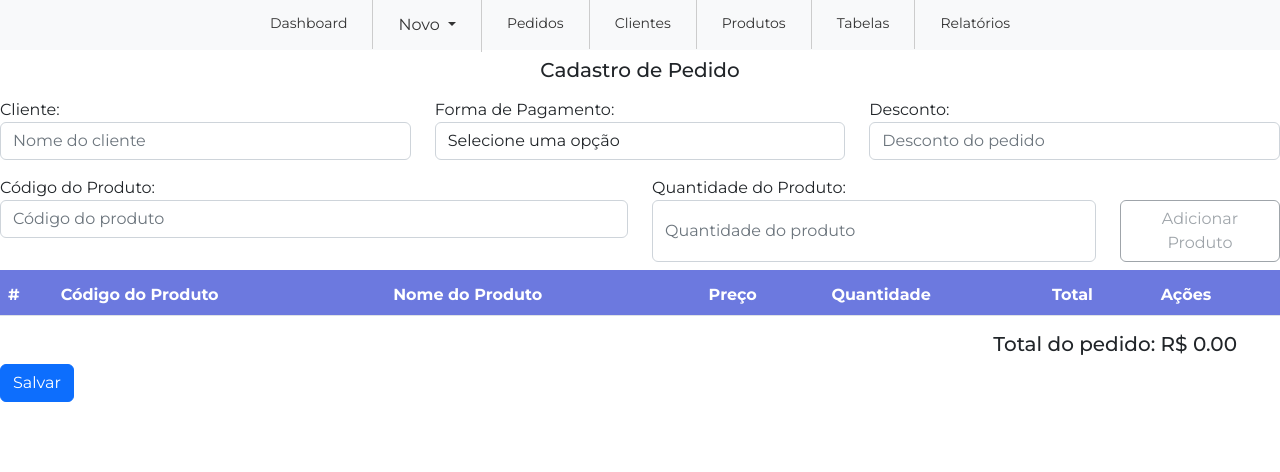
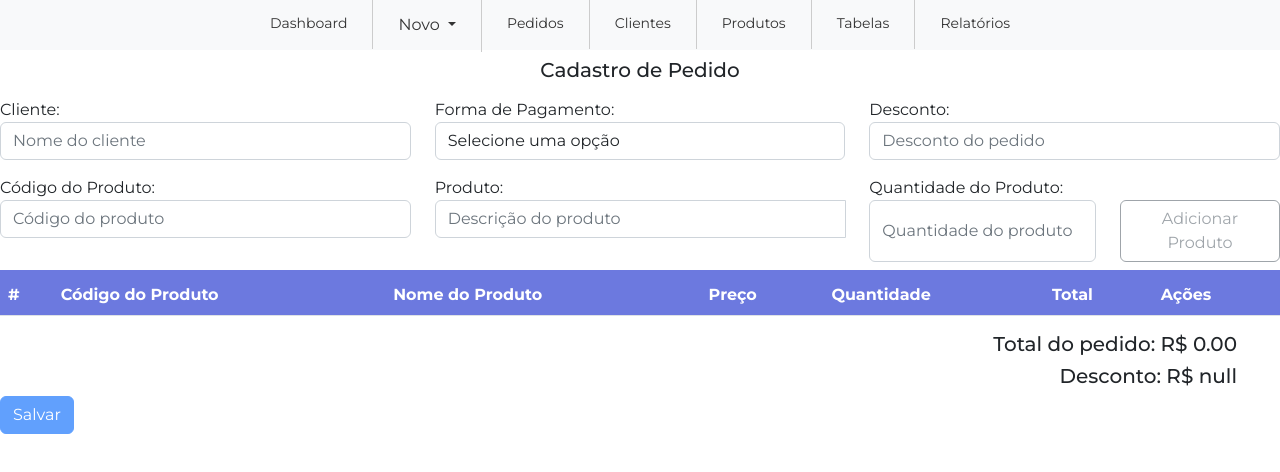
Before and after one commit to rodrigowitt/ErpWeb, an Angular app in the folder Frontend/erpWebapp/: page /pedidos/novo in a window 1280 px wide. Shown: the top 472 px of the page. Built offline with nearby package versions, Linux system fonts and the light colour scheme.

Commit message:
adicao: validacao para não finalizar pedido sem preencher o campo de cliente e forma de pagamento e ter pelo menos 1 item nos itens dos pedidos

```diff
--- a/Frontend/erpWebapp/src/app/pagina-pedidos/pagina-pedidos.component.css
+++ b/Frontend/erpWebapp/src/app/pagina-pedidos/pagina-pedidos.component.css
@@ -30,7 +30,7 @@
     color: red;
     font-weight: bold;
   }
-.totalpedido{
+.total{
   text-align: right;
   margin-right: 43px;
 }
--- a/Frontend/erpWebapp/src/app/pagina-pedidos/pagina-pedidos.component.html
+++ b/Frontend/erpWebapp/src/app/pagina-pedidos/pagina-pedidos.component.html
@@ -19,15 +19,22 @@
         <label for="desconto">Desconto:</label>
         <input type="text" ngModel name="desconto" class="form-control" id="desconto" placeholder="Desconto do pedido">
     </div>
-    <input type="hidden" [(ngModel)]="totalPedido" name="total" />
 
       <div class="form-group colunapreco col mt-3">
         <label for="codigoProduto">Código do Produto:</label>
         <div class="input-group">
-            <input type="text" [(ngModel)]="codigoProduto" class="form-control" id="codigoProduto" name="codigoProduto" placeholder="Código do produto">
+            <input type="text" [(ngModel)]="codigoProduto" class="form-control" id="codigoProduto" name="codigoProduto" placeholder="Código do produto" (change)="buscarProduto()">
         </div>
         <div *ngIf="produtoNaoEncontrado" class="mensagem mt-2">Produto não encontrado</div>
     </div>
+    <div class="form-group col mt-3 ">
+      <label for="codigoProduto">Produto:</label>
+      <div class="input-group">
+          <input type="text" class="form-control" id="descricaoProduto" name="descricaoProduto" placeholder="Descrição do produto" readonly [value]="nomeProduto">
+                  <div class="input-group-append">
+            </div>
+        </div>
+  </div>
     <div class="form-group colunapreco col mt-3 ">
       <label for="codigoProduto">Quantidade do Produto:</label>
       <div class="input-group">
@@ -69,14 +76,15 @@
         </table>
       </div>
         <div class="form-group">
-          <h5 class="totalpedido">{{'Total do pedido: R$  ' + (calcularTotalPedido() | number:'1.2-2') }}</h5>
+          <h5 class="total">{{'Total do pedido: R$  ' + (calcularTotalPedido() | number:'1.2-2') }}</h5>
+          <h5 class="total">{{'Desconto: R$  ' + (addForm.value.desconto | number:'1.2-2') }}</h5>
         </div>
 
 
 
 
       <div class="form-group">
-          <button type="submit" id="add-ped-form" class="btn btn-primary">Salvar</button>
+          <button type="submit" id="add-ped-form" class="btn btn-primary" [disabled]="!addForm.value.cliente || !addForm.value.forma_pagamento || !verificarSeHaItens()">Salvar</button>
       </div>
   </form>
 </div>
--- a/Frontend/erpWebapp/src/app/pagina-pedidos/pagina-pedidos.component.ts
+++ b/Frontend/erpWebapp/src/app/pagina-pedidos/pagina-pedidos.component.ts
@@ -20,11 +20,14 @@ export class PaginaPedidosComponent {
   private apiServerUrl = environment.apiBaseUrl;
   codigoProduto!: string;
   quantidadeProduto!: number | any;
+  desconto : number = 0;
   public produtoslista: any[] = []
   produtoNaoEncontrado: boolean = false;
   editandoItem: boolean = false;
   indiceItemEditando: number = -1;
   totalPedido!: number;
+  produto: any;
+  nomeProduto: string = '';
 
 
   constructor (private pedidoService: PedidosService, private produtosService : ProdutosService, private http: HttpClient){};
@@ -127,6 +130,25 @@ async adicionarProduto() {
 
 }}
 
+buscarProduto() {
+  if (this.codigoProduto.trim() !== '') {
+    this.http.get<any>(`${this.apiServerUrl}produto/${this.codigoProduto}`).subscribe(
+      (produto: any) => {
+        if (produto && produto.nome) {
+          this.nomeProduto = produto.nome;
+        } else {
+          this.nomeProduto = 'Produto não encontrado';
+        }
+      },
+      (error: HttpErrorResponse) => {
+        console.error('Erro ao obter produto:', error);
+        this.nomeProduto = 'Erro ao obter produto';
+      }
+    );
+  } else {
+    this.nomeProduto = '';
+  }
+}
 
 produtoValido(produto: Produtos | any): boolean {
   return produto && produto.produtoid && produto.codigo && produto.nome && produto.preco
@@ -160,6 +182,10 @@ editarItem(indice: number) {
   this.editandoItem = true
 }
 
+verificarSeHaItens(): boolean {
+  return this.produtoslista.length > 0;
+}
+
 
 
 
```
